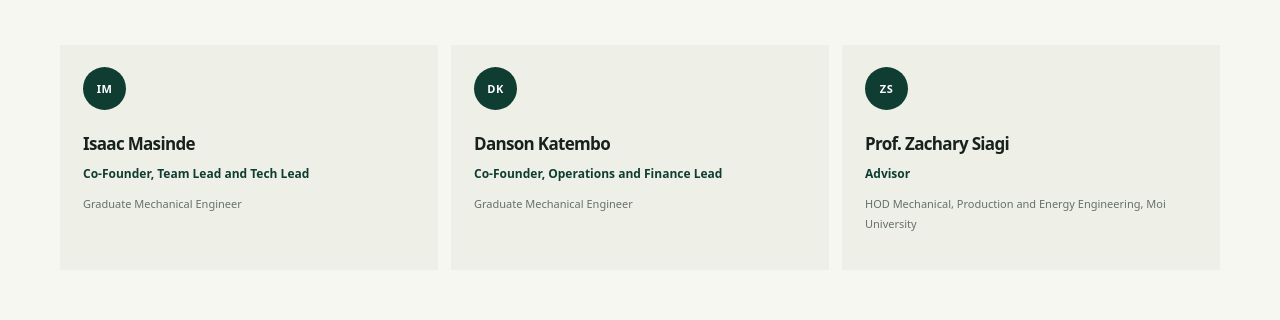
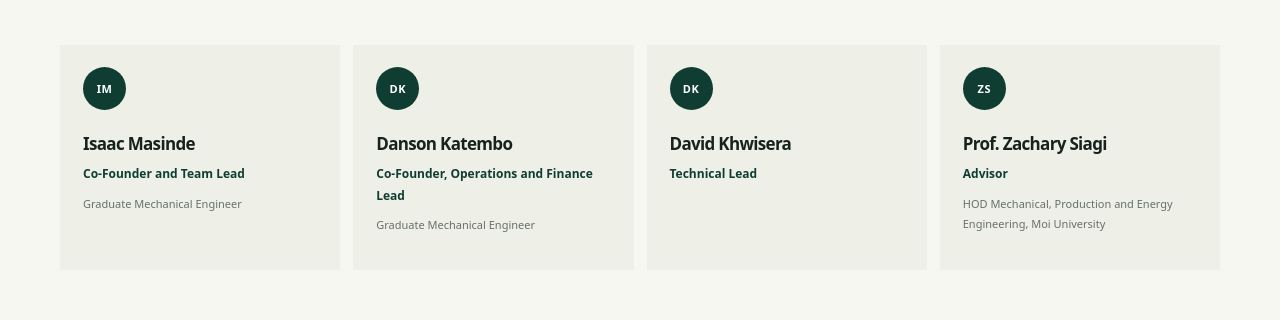
Before and after one commit to imasinde-sudo/giatmobility-website, a plain HTML site: page index.html in a window 1280 px wide. Shown: the part 2906-3226 px from the top of the page. Drawn offline with Linux system fonts and the light colour scheme.

Commit message:
Add David Khwisera as Technical Lead to team section
Co-Authored-By: Claude Opus 5.5 <noreply@anthropic.com>

```diff
--- a/index.html
+++ b/index.html
@@ -149,7 +149,7 @@
           <article>
             <span class="team-avatar" aria-hidden="true">IM</span>
             <h3>Isaac Masinde</h3>
-            <p class="team-role">Co-Founder, Team Lead and Tech Lead</p>
+            <p class="team-role">Co-Founder and Team Lead</p>
             <p class="team-qualification">Graduate Mechanical Engineer</p>
           </article>
           <article>
@@ -157,6 +157,11 @@
             <h3>Danson Katembo</h3>
             <p class="team-role">Co-Founder, Operations and Finance Lead</p>
             <p class="team-qualification">Graduate Mechanical Engineer</p>
+          </article>
+          <article>
+            <span class="team-avatar" aria-hidden="true">DK</span>
+            <h3>David Khwisera</h3>
+            <p class="team-role">Technical Lead</p>
           </article>
           <article>
             <span class="team-avatar" aria-hidden="true">ZS</span>
--- a/styles.css
+++ b/styles.css
@@ -720,7 +720,7 @@ h1 span,
 
 .team-members {
   display: grid;
-  grid-template-columns: repeat(3, minmax(0, 1fr));
+  grid-template-columns: repeat(4, minmax(0, 1fr));
   gap: 13px;
 }
 
@@ -933,6 +933,10 @@ h1 span,
   .header-inner,
   .footer-inner {
     width: min(100% - 44px, 720px);
+  }
+
+  .team-members {
+    grid-template-columns: repeat(2, minmax(0, 1fr));
   }
 
   .brand {
```
